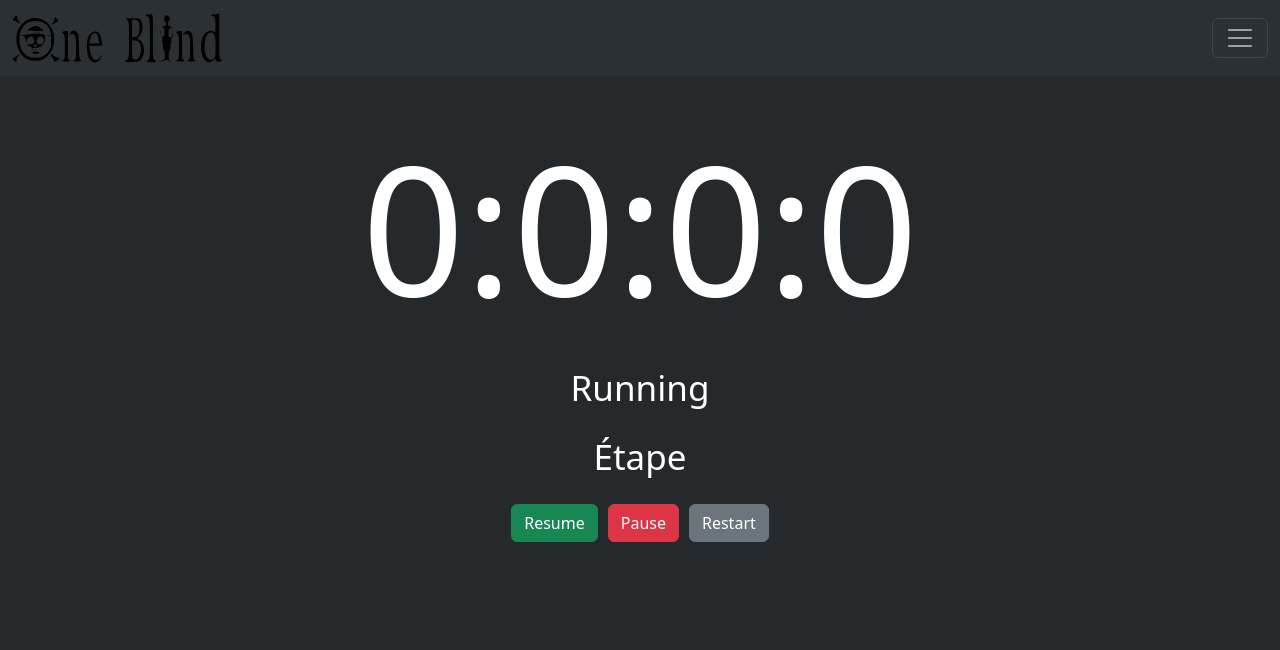
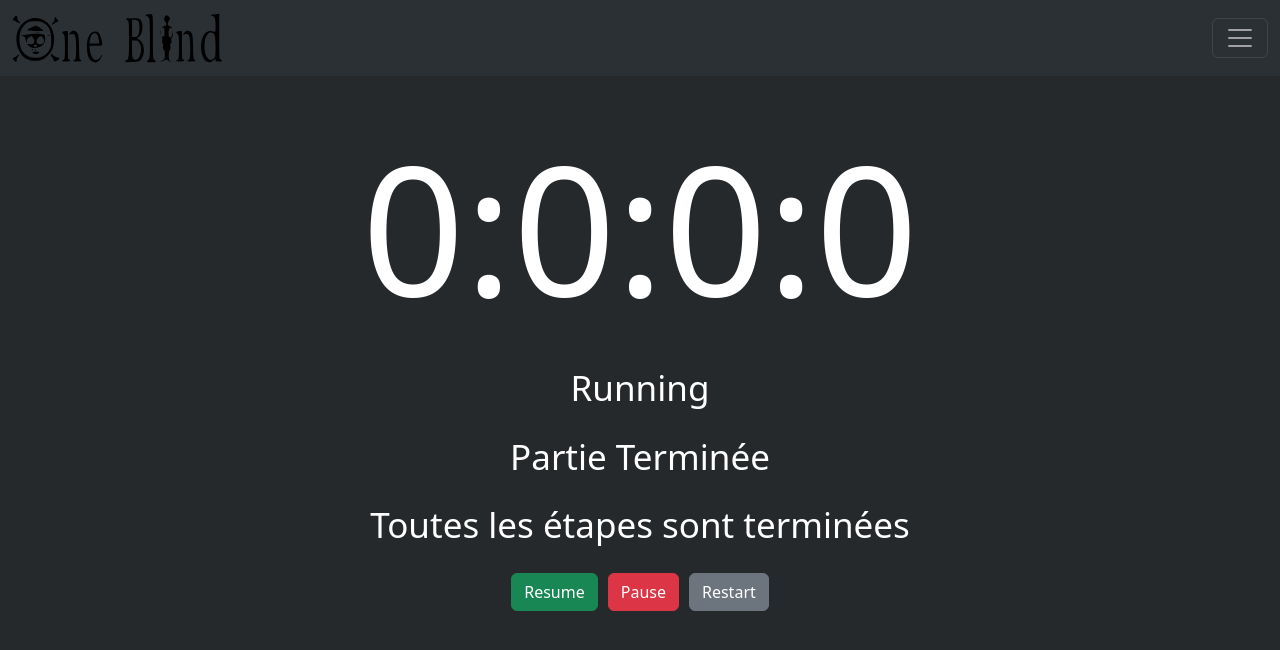
Before and after one commit to Pyramond/OneBlind, a React (Vite) app: page /tournament/1 in a window 1280 px wide. Shown: the top 650 px of the page. Built offline with nearby package versions, Linux system fonts and the light colour scheme; no server answers.

Commit message:
Fix bug when all steps are completed

```diff
--- a/src/react-components/timer.jsx
+++ b/src/react-components/timer.jsx
@@ -9,7 +9,7 @@ export default function MyTimer() {
 
     const t = useSelector((state) => state.tournamentSteps);
     const dispatch = useDispatch();
-    const [currentTime, setCurrentTime] = useState(0)
+    const [isFinish, setIsFinish] = useState(false)
 
     const effectDependency = useMemo(() => ({ currentStep: t.currentStep, random: Math.random() }), [t.currentStep]);
 
@@ -26,15 +26,18 @@ export default function MyTimer() {
     } = useTimer({
         expiryTimestamp: new Date(new Date().getTime() + t.currentStep.time * 60000),
         onExpire: () => {
-            console.log('on expire');
             dispatch(changeStep())
         },
     });
 
     useEffect(() => {
-        const newExpiryTimestamp = new Date(new Date().getTime() + t.currentStep.time * 60000);
-        restart(newExpiryTimestamp);
-        setCurrentTime(t.currentStep.time)
+        if(!t.currentStep.order) {
+            setIsFinish(true)
+        } else {
+            setIsFinish(false)
+            const newExpiryTimestamp = new Date(new Date().getTime() + t.currentStep.time * 60000);
+            restart(newExpiryTimestamp);
+        }
   }, [effectDependency]);
 
 
@@ -46,8 +49,10 @@ export default function MyTimer() {
             </div>
 
             <p id="info">{isRunning ? 'Running' : 'Not running'}</p>
-            <p id="info">{t.currentStep.type}</p>
-            <p id="info">Étape {t.currentStep.order}</p>
+            <p id="info">{isFinish ? "Partie Terminée" : t.currentStep.type}</p>
+            <p id="info">{isFinish ? "Toutes les étapes sont terminées" : `Étape ${t.currentStep.order}`}</p>
+            {/* <p id="info">{t.currentStep.type}</p>
+            <p id="info">Étape {t.currentStep.order}</p> */}
 
             <Button variant='success' onClick={resume} id="timerButtons">Resume</Button>
             <Button variant="danger" onClick={pause} id="timerButtons">Pause</Button>
--- a/src/redux/slices/tournamentPage/steps.js
+++ b/src/redux/slices/tournamentPage/steps.js
@@ -12,8 +12,13 @@ export const tournamentSteps = createSlice({
             state.steps = action.payload
         },
         changeStep: (state) => {
-            state.currentStep = state.steps[state.index]
-            state.index = state.index + 1
+            if(!state.steps[state.index]) {
+                state.currentStep = {"time": 0}
+            } else {
+                state.currentStep = state.steps[state.index]
+                state.index = state.index + 1
+            }
+
         }
     },
 });
```
